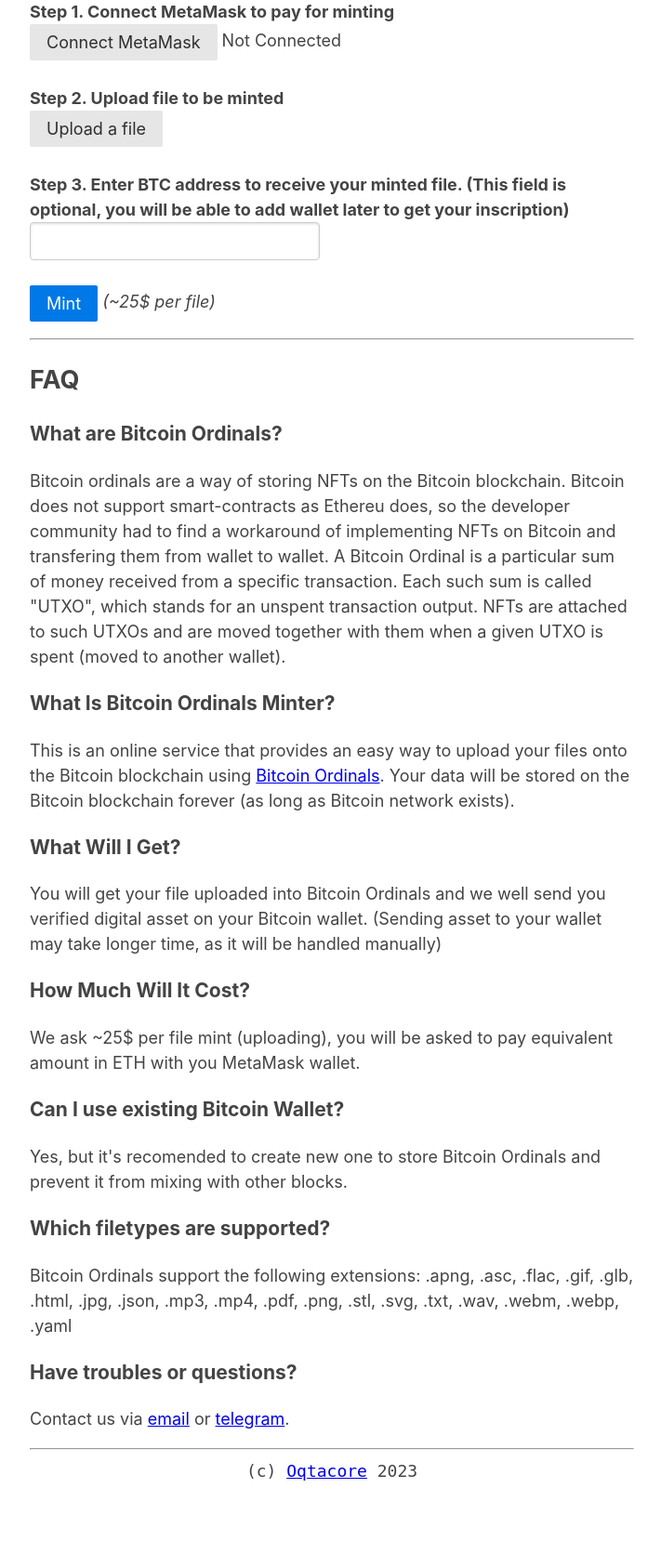
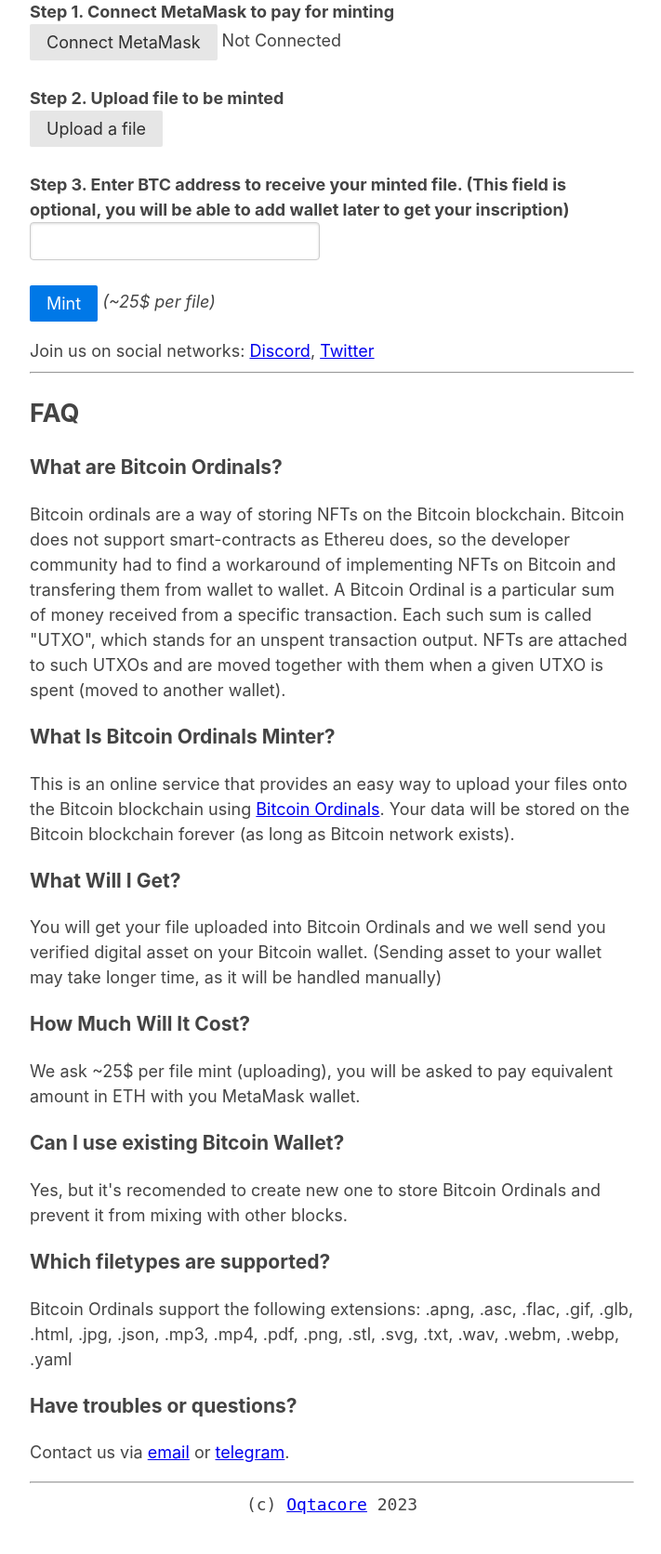
Before and after one commit to oqtacore-group/ordinals-minter, a FastAPI app: page / in a window 1280 px wide. Shown: the part 242-1914 px from the top of the page at 93% size, without its empty margins (283-994 px from the left). Before the commit the page ends 1835 px from the top, so only its background shows below. Run offline with FastAPI, Linux system fonts and the light colour scheme; some libraries are stand-ins or nearby versions.

Commit message:
feat: Added links to twitter and discord

```diff
--- a/templates/index.html
+++ b/templates/index.html
@@ -67,6 +67,8 @@
                 </div>
             </form>
 
+            Join us on social networks: <a href="https://discord.gg/DcJhtaXd">Discord</a>, <a href="https://twitter.com/BOrdinals">Twitter</a>
+
             <hr>
 
             <h2>FAQ</h2>
```
